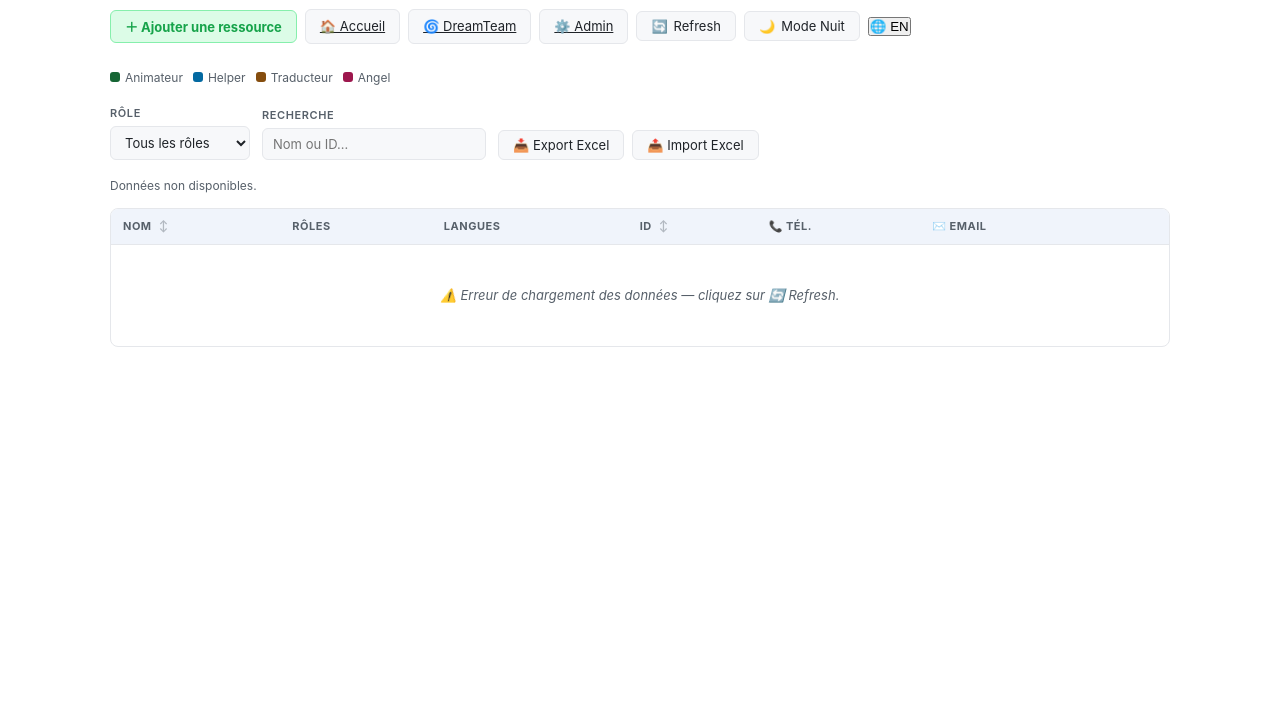
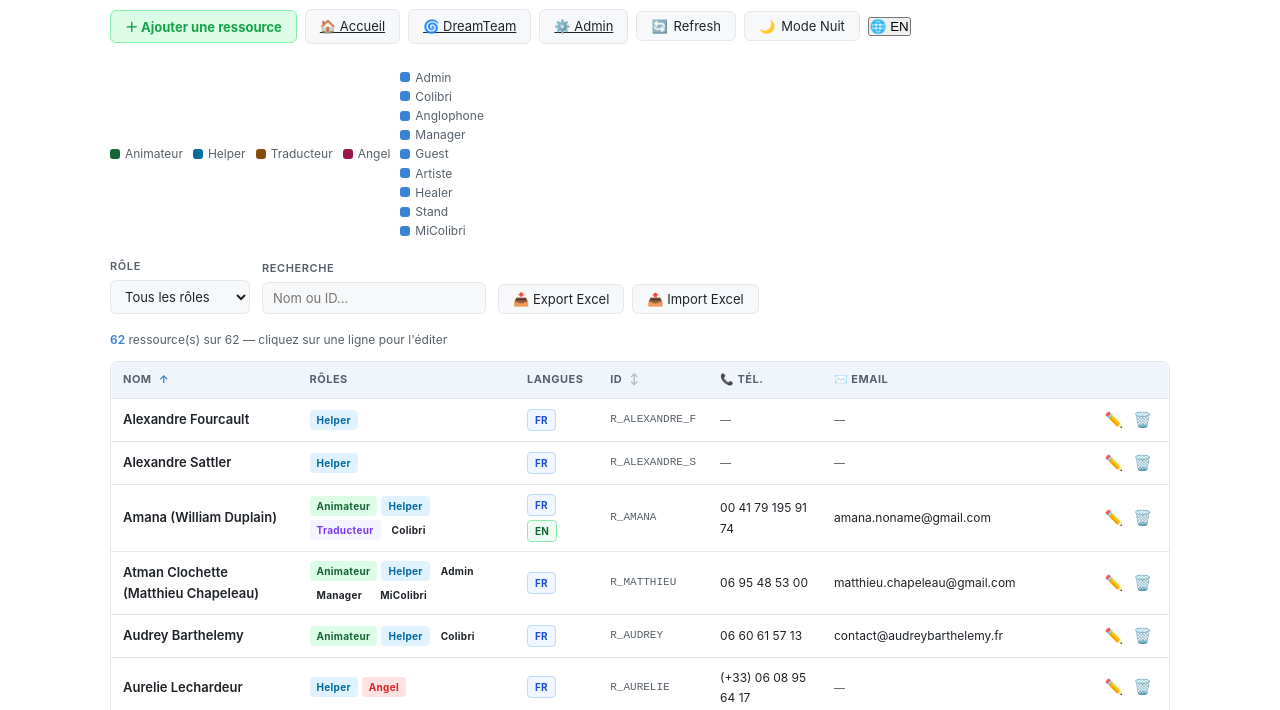
Before and after one commit to matchape01/Tantramour, a website: page Rapport_Gerer_Ressources.html in a window 1280 px wide. Shown: the part 90-800 px from the top of the page. Drawn offline with Linux system fonts and the light colour scheme.

Commit message:
Add files via upload

```diff
--- a/Rapport_Gerer_Ressources.html
+++ b/Rapport_Gerer_Ressources.html
@@ -191,6 +191,7 @@
   .legend-item { display:flex; align-items:center; gap:5px; font-size:12px; color:var(--muted); }
   .legend-dot { width:10px; height:10px; border-radius:3px; }
 </style>
+<script src="loader.js"></script>
 <script src="ref_translations.js"></script>
 <script src="i18n.js"></script>
 </head>
@@ -298,10 +299,7 @@
 </div>
 
 <!-- ── RÉFÉRENTIELS ── -->
-<script src="ref_resource_types.js"></script>
-<script src="ref_ressources.js"></script>
 <script src="github-api.js"></script>
-<script src="loader.js"></script>
 
 <script>
 // ══════════════════════════════════════════════════════════
@@ -1380,28 +1378,24 @@ function toggleMode() {
 window.toggleMode = toggleMode;
 
 // ── Démarrage ─────────────────────────────────────────────
-// Si l'URL contient ?v= (ouverture depuis gestion_planning.html), on force un
-// hard-reload UNE SEULE FOIS pour vider le cache — AVANT de lancer loadData,
-// afin d'éviter que le rechargement n'interrompe le chargement dynamique.
-if (location.search.includes('v=') && !sessionStorage.getItem('_refreshed_' + location.pathname)) {
-  sessionStorage.setItem('_refreshed_' + location.pathname, '1');
-  hardReload();
-} else {
-  loadData(['data.js', 'ref_descriptions.js'], function() {
-    if (typeof AGENDA === 'undefined' || typeof REF_DESCRIPTIONS === 'undefined') {
+loadData(['ref_resource_types.js', 'ref_ressources.js', 'data.js', 'ref_descriptions.js'], function() {
+  if (typeof REF_RESSOURCES === 'undefined' || typeof REF_RESOURCE_TYPES === 'undefined') {
     document.getElementById('tableBody').innerHTML =
-        '<tr class="empty-row"><td colspan="7">⚠️ Erreur de chargement des données — cliquez sur 🔄 Refresh.</td></tr>';
+      '<tr class="empty-row"><td colspan="7">⚠️ Erreur de chargement des ressources — cliquez sur 🔄 Refresh.</td></tr>';
     document.getElementById('stats').textContent = 'Données non disponibles.';
-      console.error('[Rapport_Gerer_Ressources] AGENDA ou REF_DESCRIPTIONS introuvable après loadData.');
+    console.error('[Rapport_Gerer_Ressources] REF_RESSOURCES ou REF_RESOURCE_TYPES introuvable après loadData.');
     return;
   }
-    AGENDA_DATA       = AGENDA.map(function(e) { return Object.assign({}, e); });
+  if (typeof AGENDA !== 'undefined') {
+    AGENDA_DATA = AGENDA.map(function(e) { return Object.assign({}, e); });
+  }
+  if (typeof REF_DESCRIPTIONS !== 'undefined') {
     DESCRIPTIONS_DATA = REF_DESCRIPTIONS.map(function(d) { return Object.assign({}, d); });
+  }
   initData();
   buildRoleMeta();
   renderTable();
 });
-}
 </script>
 </body>
 </html>
--- a/ref_ressources.js
+++ b/ref_ressources.js
@@ -19,16 +19,16 @@ var REF_RESSOURCES = [
   { id: "R_AMANA",           value: "Amana (William Duplain)",                   roles: ["animateur", "helper", "traducteur", "colibri"],         langues: ["FR", "EN"], tel: "00 41 79 195 91 74", email: "amana.noname@gmail.com" },
   { id: "R_MATTHIEU",        value: "Atman Clochette (Matthieu Chapeleau)",      roles: ["animateur", "helper", "admin", "manager", "Mi-Colibri"], langues: ["FR"], tel: "06 95 48 53 00", email: "matthieu.chapeleau@gmail.com" },
   { id: "R_AUDREY",          value: "Audrey Barthelemy",                         roles: ["animateur", "helper", "colibri"],                       langues: ["FR"], tel: "06 60 61 57 13", email: "contact@audreybarthelemy.fr" },
-  { id: "R_AURELIE",         value: "Aurelie Lechardeur",                        roles: ["helper", "angel"],                                      langues: ["FR"], tel: "", email: "" },
+  { id: "R_AURELIE",         value: "Aurelie Lechardeur",                        roles: ["helper", "angel"],                                      langues: ["FR"], tel: "(+33) 06 08 95 64 17", email: "" },
   { id: "R_ALEXANDRE_R",     value: "Bhaskar (Alexandre Roque)",                 roles: ["helper", "traducteur"],                                 langues: ["FR", "EN"], tel: "", email: "" },
-  { id: "R_BORIS",           value: "Boris Desvignes",                           roles: ["animateur", "helper", "angel", "Mi-Colibri"],           langues: ["FR"], tel: "06 79 68 65 39", email: "boris.desvignes@gmail.com" },
+  { id: "R_BORIS",           value: "Boris Desvignes",                           roles: ["animateur", "helper", "angel", "Mi-Colibri"],           langues: ["FR"], tel: "(+33) 06 79 68 65 39", email: "boris.desvignes@gmail.com" },
   { id: "R_BRUNO",           value: "Bruno Deck",                                roles: ["animateur", "healer"],                                  langues: ["FR"], tel: "06 03 26 15 17", email: "brunodeck.matanoma@gmail.com" },
   { id: "R_CARINE",          value: "Carine Janez",                              roles: ["helper", "traducteur"],                                 langues: ["FR", "EN"], tel: "", email: "" },
   { id: "R_CEDRIC",          value: "Cedric Vesper",                             roles: ["animateur", "helper", "artist", "Mi-Colibri"],          langues: ["FR"], tel: "06 26 36 34 90", email: "cedric.vesper@drageau.com" },
   { id: "R_CHARLOTTE",       value: "Charlotte Chakshu",                         roles: ["stand"],                                                langues: ["FR"], tel: "", email: "" },
   { id: "R_CLAUDE",          value: "Claude Brame",                              roles: ["animateur", "helper", "colibri", "guest", "artist"],    langues: ["FR"], tel: "06 60 16 25 44", email: "terrenchantee.ok@gmail.com" },
   { id: "R_DAMIEN",          value: "Damien Eissen",                             roles: ["animateur", "helper", "Mi-Colibri"],                    langues: ["FR"], tel: "06 85 47 56 55", email: "damien.eissen@gmail.com" },
-  { id: "R_DANIEL",          value: "Daniel Latapie",                            roles: ["animateur", "helper", "traducteur", "angel", "Mi-Colibri"], langues: ["FR", "EN"], tel: "06 26 81 51 07", email: "daniel@daniel-latapie.com" },
+  { id: "R_DANIEL",          value: "Daniel Latapie",                            roles: ["animateur", "helper", "traducteur", "angel", "Mi-Colibri"], langues: ["FR", "EN"], tel: "(+33) 06 26 81 51 07", email: "daniel@daniel-latapie.com" },
   { id: "R_DAVID",           value: "David Llorca",                              roles: ["animateur", "helper", "colibri", "artist"],             langues: ["FR", "EN"], tel: "07 66 62 00 37", email: "llorca.david@gmail.com" },
   { id: "R_DELPHINE",        value: "Delphine Dupré",                            roles: ["helper", "traducteur"],                                 langues: ["FR", "EN"], tel: "", email: "" },
   { id: "R_DIPTI",           value: "Dipti - Mirabai India Sagrada",             roles: ["stand"],                                                langues: ["FR"], tel: "", email: "" },
@@ -49,11 +49,11 @@ var REF_RESSOURCES = [
   { id: "R_KELLY",           value: "Kelly Aura",                                roles: ["animateur", "guest", "artist"],                         langues: ["FR"], tel: "06 64 90 86 38", email: "Kellyauramusic@gmail.com" },
   { id: "R_LAURENCE",        value: "Laurence Heitzmann",                        roles: ["animateur", "guest"],                                   langues: ["FR", "EN"], tel: "06 68 48 98 45", email: "heitzmann.laurence@gmail.com" },
   { id: "R_LAURENT",         value: "Laurent Lacoste",                           roles: ["animateur", "guest"],                                   langues: ["FR", "EN"], tel: "06 48 38 21 89", email: "lacoste.laurent@gmail.com" },
-  { id: "R_LINDA",           value: "Linda Stachetti",                           roles: ["animateur", "helper", "traducteur", "angel", "Mi-Colibri"], langues: ["FR", "EN"], tel: "06 60 21 15 63", email: "lindas.facilitatrice@gmail.com" },
+  { id: "R_LINDA",           value: "Linda Stachetti",                           roles: ["animateur", "helper", "traducteur", "angel", "Mi-Colibri"], langues: ["FR", "EN"], tel: "(+33) 06 60 21 15 63", email: "lindas.facilitatrice@gmail.com" },
   { id: "R_MAEVA",           value: "Maeva Mantione",                            roles: ["helper"],                                               langues: ["FR"], tel: "", email: "" },
   { id: "R_MAHADEVI",        value: "Mahadevi (Tina Defoy)",                     roles: ["animateur", "guest"],                                   langues: ["FR", "EN"], tel: "00 1 450 263 4795", email: "lalitatina@yahoo.ca" },
   { id: "R_MITSCH",          value: "Mitsch Kohn",                               roles: ["animateur", "helper", "colibri", "guest", "artist"],    langues: ["EN"], tel: "00 49 1627371402", email: "info@mitschkohn.de" },
-  { id: "R_MUKTI",           value: "Mukti (Cecile Yvorel)",                     roles: ["helper", "traducteur", "angel"],                        langues: ["FR", "EN"], tel: "", email: "" },
+  { id: "R_MUKTI",           value: "Mukti (Cecile Yvorel)",                     roles: ["helper", "traducteur", "angel"],                        langues: ["FR", "EN"], tel: "(+33) 06 83 16 63 46", email: "" },
   { id: "R_OHANNA",          value: "Ohanna Le Guennec",                         roles: ["stand"],                                                langues: ["FR"], tel: "", email: "" },
   { id: "R_OUR_ECHO",        value: "Our Echo",                                  roles: ["animateur", "anglophone", "guest", "artist"],           langues: ["EN"], tel: "00 49 174 5242819", email: "echo@ourecho.life" },
   { id: "R_PASCAL",          value: "Pascal de Lacaze",                          roles: ["animateur", "guest", "artist"],                         langues: ["FR"], tel: "00 49 170 5536719", email: "p.delacdut@gmail.com" },
@@ -74,7 +74,7 @@ var REF_RESSOURCES = [
   { id: "R_TEST",            value: "TEST",                                      roles: ["animateur", "helper", "traducteur", "angel", "admin", "manager"], langues: ["FR", "EN"], tel: "", email: "" },
   { id: "R_VERA",            value: "Vera De Sousa",                             roles: ["animateur", "helper", "admin", "manager"],              langues: ["FR"], tel: "", email: "" },
   { id: "R_VERONIQUE",       value: "Veronique Santini Bottemer",                roles: ["helper"],                                               langues: ["FR"], tel: "", email: "" },
-  { id: "R_VIRGINIE",        value: "Virginie Bertrand",                         roles: ["animateur", "helper", "traducteur", "angel", "artist", "Mi-Colibri"], langues: ["FR", "EN"], tel: "06 63 52 97 14", email: "v.bertrand.coaching@gmail.com" },
+  { id: "R_VIRGINIE",        value: "Virginie Bertrand",                         roles: ["animateur", "helper", "traducteur", "angel", "artist", "Mi-Colibri"], langues: ["FR", "EN"], tel: "(+33) 06 63 52 97 14", email: "v.bertrand.coaching@gmail.com" },
   { id: "R_YANNICK",         value: "Yannick Bohrer",                            roles: ["animateur", "helper", "traducteur", "Mi-Colibri"],      langues: ["FR", "EN"], tel: "06 78 88 85 34", email: "yannickbohrer@hotmail.com" },
 ];
 
```
Lines whose indentation alone changed are shown as unchanged.
